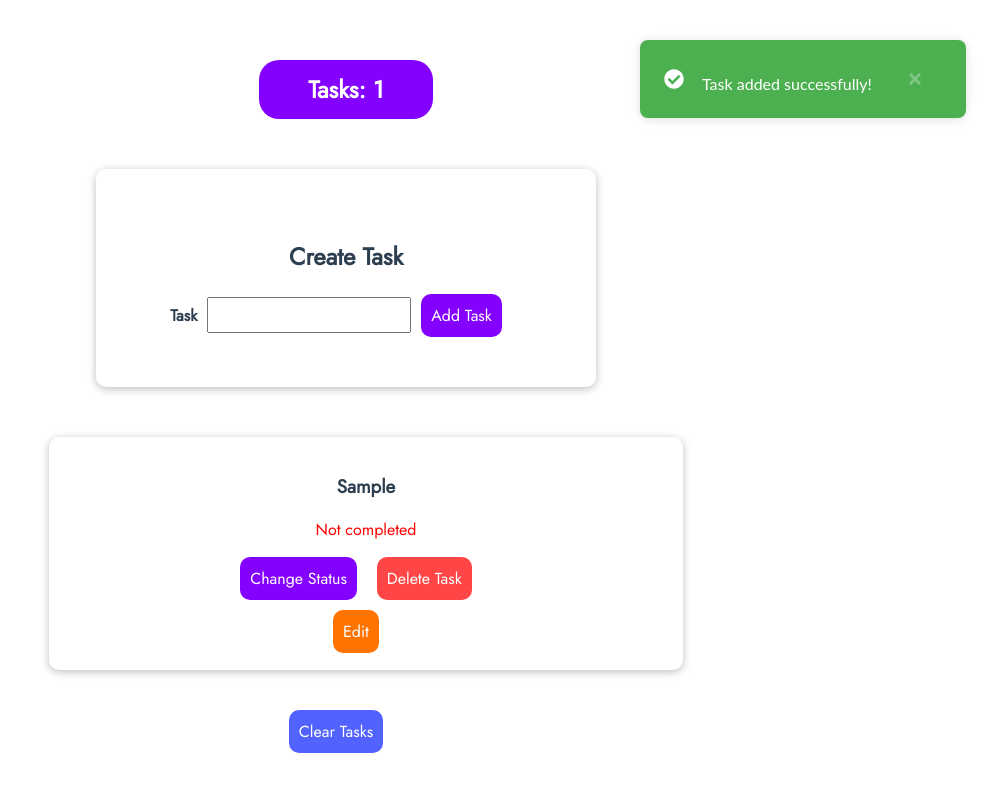
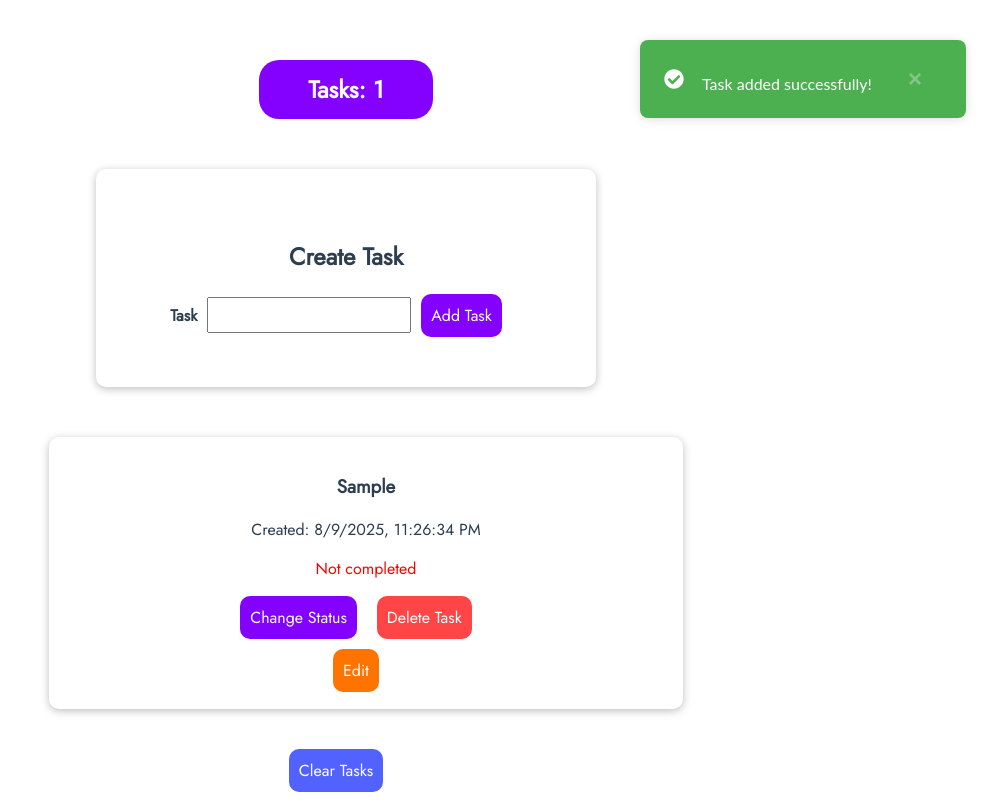
Before and after one commit to Moha2088/TodoApp, a Vue app: page / in a window 1280 px wide. Both pictures are taken after typing "Sample" into the empty fields and a click on the button "Add Task". Shown: the whole page, without its empty margins (294-1280 px from the left). Built offline with nearby package versions, Linux system fonts and the light colour scheme.

Commit message:
add creationdate to task type

```diff
--- a/src/App.vue
+++ b/src/App.vue
@@ -9,6 +9,7 @@
         :key="task.id"
         :name="task.name"
         :is-completed="task.isCompleted"
+        :creation-date="task.creationDate"
         @change-status="changeCompletionStatus"
         @clear-tasks="clearTasks"
         @delete-task="deleteTask"
@@ -75,6 +76,7 @@ export default defineComponent({
         id: new Date().toLocaleString(),
         name: task,
         isCompleted: false,
+        creationDate: new Date().toLocaleString()
       };
 
       if (task.trim() === "") {
--- a/src/components/TodoItem.vue
+++ b/src/components/TodoItem.vue
@@ -1,6 +1,7 @@
 <template>
   <li :class="[isCompleted ? 'hidden' : 'visible']">
     <h3>{{ name }}</h3>
+    <p>Created: {{ creationDate ? creationDate : "N/A" }}</p>
     <p :class="[isCompleted ? 'completed' : 'notCompleted']">
       {{ isCompleted ? "completed" : "Not completed" }}
     </p>
@@ -34,6 +35,11 @@ export default {
       type: Boolean,
       default: false,
     },
+
+    creationDate: {
+      type: String,
+      required: true
+    }
   },
 
   emits: ["change-status", "delete-task", "edit-task"],
@@ -41,7 +47,7 @@ export default {
   data(){
     return{
       canEdit: false,
-      updatedTask: ''
+      updatedTask: this.name
     }
   },
 
--- a/src/types/Task.ts
+++ b/src/types/Task.ts
@@ -2,4 +2,5 @@ export interface Task{
     id: string;
     name: string;
     isCompleted: boolean;
+    creationDate: string
 }
```
